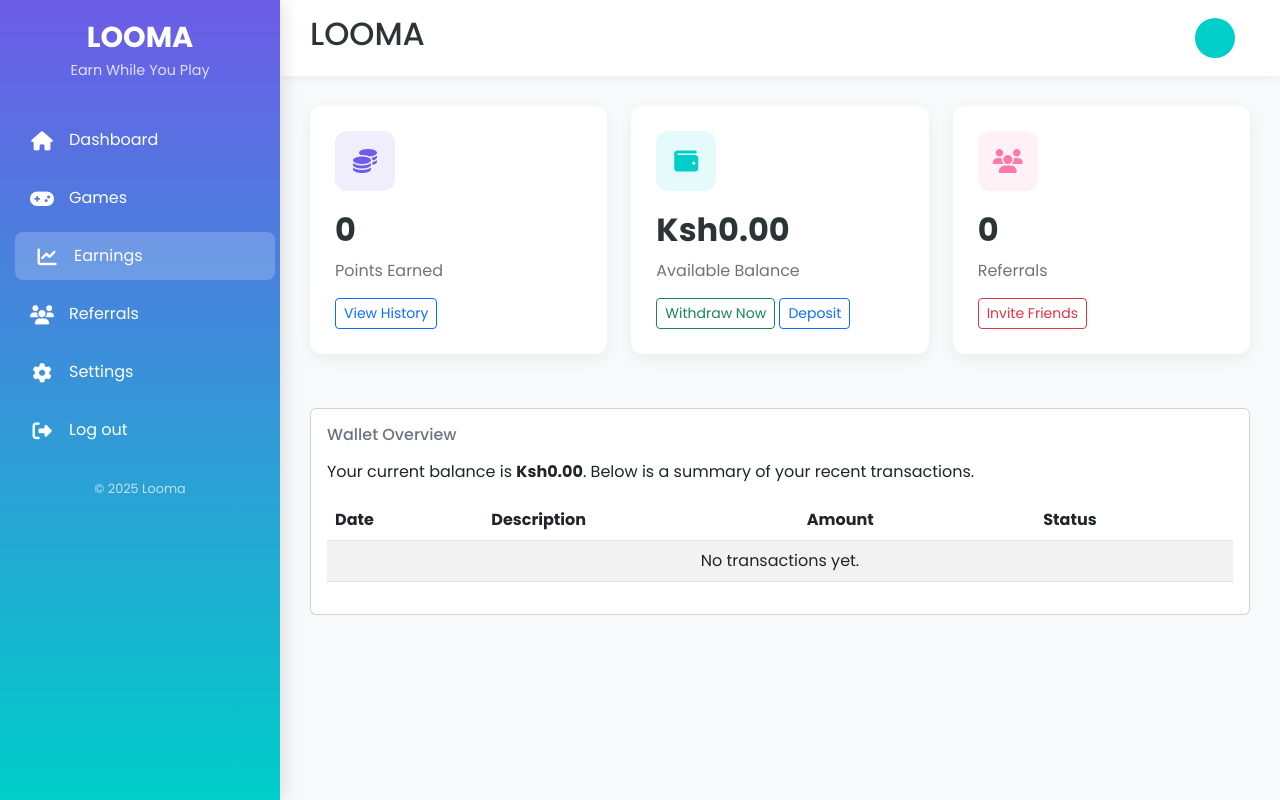
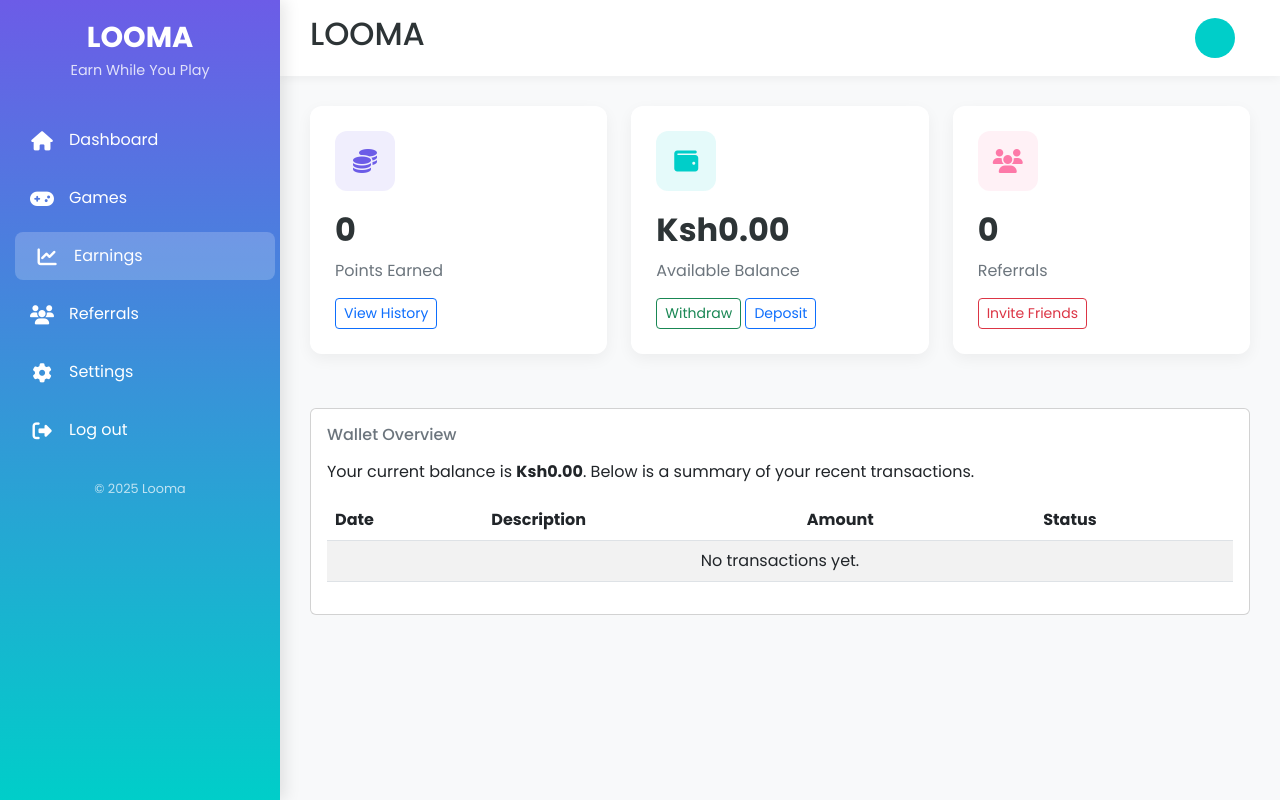
Before and after one commit to osumba404/looma, a PHP site: page /new/wallet1.php in a window 1280 px wide. Run offline with PHP 8.4, Linux system fonts and the light colour scheme; the visitor is signed in with stand-in values (Sample User, id 1); data that the repository does not hold is empty.

Commit message:
still  wallet

```diff
--- a/index1.php
+++ b/index1.php
@@ -197,7 +197,7 @@ if (count($name_parts) >= 1) {
                         </div>
                         <div class="card-value">Ksh<?php echo htmlspecialchars($balance); ?></div>
                         <div class="card-title">Available Balance</div>
-                        <a href="wallet1.php" class="btn btn-sm btn-outline-success">Withdraw Now</a>
+                        <a href="wallet1.php" class="btn btn-sm btn-outline-success">Withdraw</a>
                         <a href="wallet1.php" class="btn btn-sm btn-outline-primary">Deposit</a>
                     </div>
                 </div>
--- a/wallet1.php
+++ b/wallet1.php
@@ -170,7 +170,7 @@ if (count($name_parts) >= 1) {
                         </div>
                         <div class="card-value">Ksh<?php echo htmlspecialchars($balance); ?></div>
                         <div class="card-title">Available Balance</div>
-                        <a href="#" class="btn btn-sm btn-outline-success" data-type="withdraw">Withdraw Now</a>
+                        <a href="#" class="btn btn-sm btn-outline-success" data-type="withdraw">Withdraw</a>
                         <a href="#" class="btn btn-sm btn-outline-primary" data-type="deposit">Deposit</a>
                     </div>
                 </div>
```
